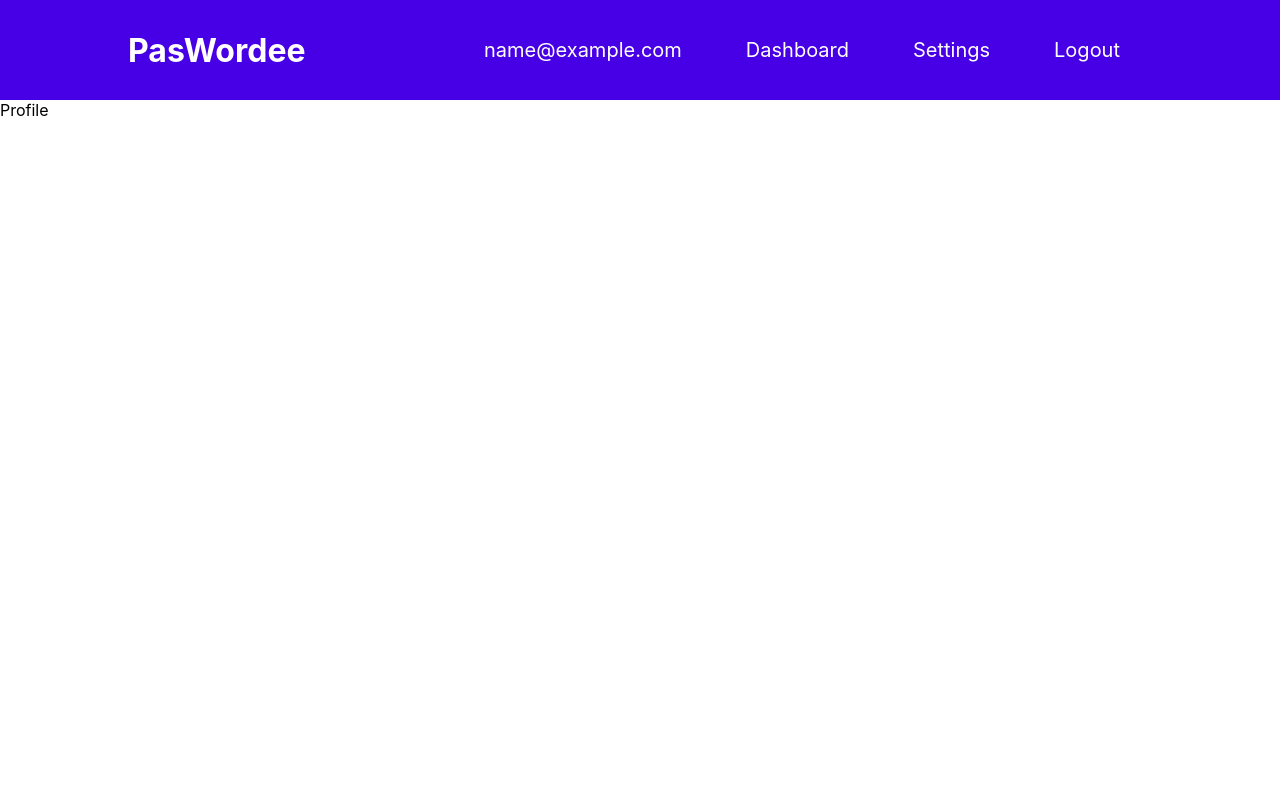
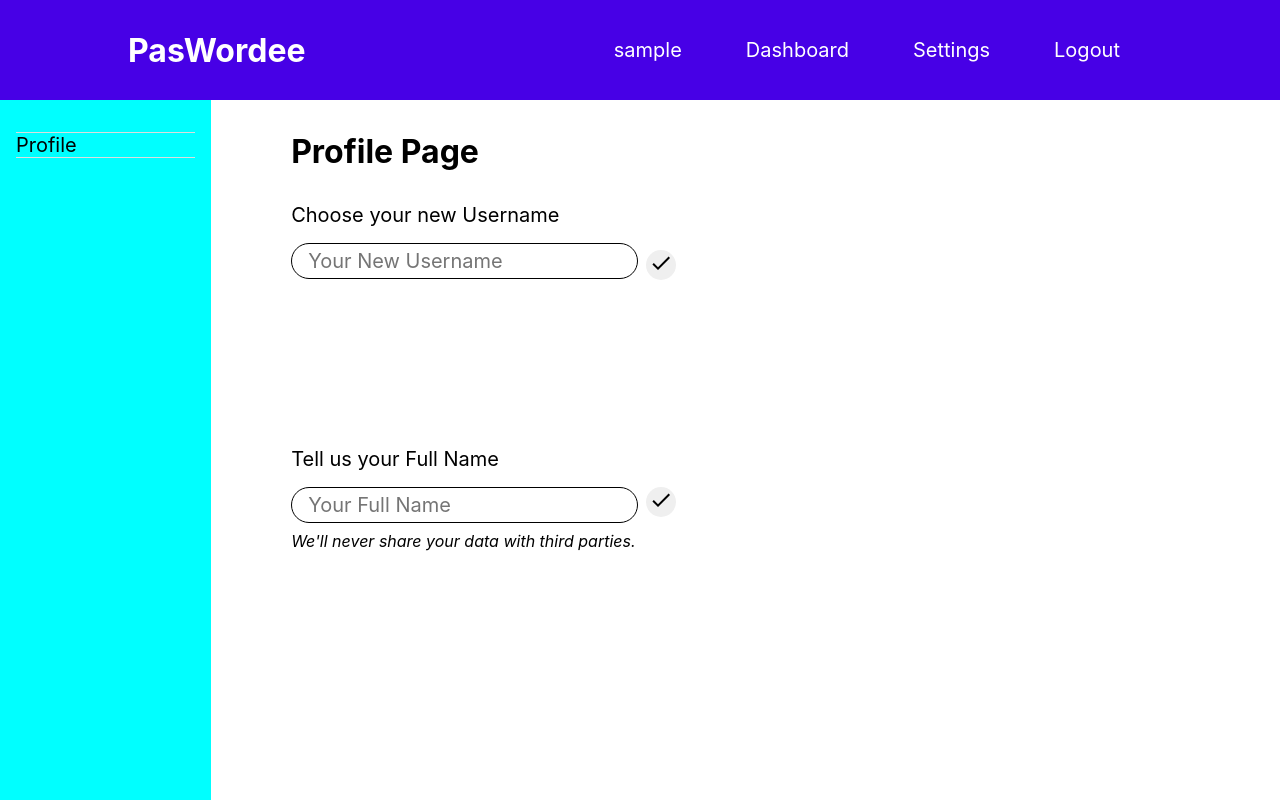
Before and after one commit to nicholascostadev/Passwordee, a React (Create React App) app in the folder client/: page /settings in a window 1280 px wide. Built offline with nearby package versions, Linux system fonts and the light colour scheme; sample sign-in values are in the browser's storage.

Commit message:
Make user able to tell his username and Full Name

```diff
--- a/client/src/Interfaces.ts
+++ b/client/src/Interfaces.ts
@@ -1,5 +1,6 @@
 export interface User {
 	id: string;
 	email: string;
+	username: string;
 	iat: number;
 }
--- a/client/src/components/Navbar/Navbar.css
+++ b/client/src/components/Navbar/Navbar.css
@@ -14,6 +14,7 @@
 
 .navbar__content > div > .mobileSidebar {
 	display: none;
+	min-width: 250px;
 }
 
 .hidden {
@@ -65,6 +66,10 @@
 @media (max-width: 660px) {
 	.navbar__content > div > * {
 		display: none;
+	}
+
+	.navbar__content > .notLoggedIn > * {
+		display: initial;
 	}
 	.navbar__content > div > .hamburger {
 		display: block;
--- a/client/src/components/Navbar/Navbar.tsx
+++ b/client/src/components/Navbar/Navbar.tsx
@@ -82,7 +82,7 @@ function Navbar(): JSX.Element {
 			<div className="navbar__content">
 				{user ? (
 					<div>
-						<p>{user.email}</p>
+						<p>{user.username || user.email}</p>
 						<button onClick={dashboard}>Dashboard</button>
 						<button onClick={settings}>Settings</button>
 						<button onClick={logout}>Logout</button>
@@ -94,14 +94,14 @@ function Navbar(): JSX.Element {
 							<ClearIcon className="closeIcon" />
 						</button>
 						<div className="mobileSidebar hide hidden">
-							<p>{user.email}</p>
+							<p>{user.username || user.email}</p>
 							<button onClick={dashboard}>Dashboard</button>
 							<button onClick={settings}>Settings</button>
 							<button onClick={logout}>Logout</button>
 						</div>
 					</div>
 				) : (
-					<div>
+					<div className="notLoggedIn">
 						<button onClick={login}>Login</button>
 						<button onClick={register}>Register</button>
 					</div>
--- a/client/src/pages/Dashboard/Dashboard.tsx
+++ b/client/src/pages/Dashboard/Dashboard.tsx
@@ -108,7 +108,7 @@ function Dashboard() {
 			<Navbar />
 			{user && (
 				<div className="dashboard__content">
-					<h1>Hello, {user.email}, Welcome back!</h1>
+					<h1>Hello, {user.username || user.email}, Welcome back!</h1>
 					<button className="addWebsite" onClick={() => setCreate(true)}>
 						Add Website
 					</button>
--- a/client/src/pages/Login/Login.css
+++ b/client/src/pages/Login/Login.css
@@ -1,4 +1,3 @@
-
 .login {
 	display: flex;
 	flex-direction: column;
--- a/client/src/pages/Settings/Settings.css
+++ b/client/src/pages/Settings/Settings.css
@@ -0,0 +1,81 @@
+.settings {
+	display: flex;
+}
+
+.settings__sidebar {
+	display: flex;
+	flex-direction: column;
+	background-color: aqua;
+	width: 250px;
+	height: calc(100vh - 100px);
+	padding: 1rem 1rem 0 1rem;
+}
+
+.settings__sidebar > p {
+	font-size: 1.25rem;
+	border-top: 1px solid #ddd;
+	border-bottom: 1px solid #ddd;
+	margin: 1rem 0;
+	cursor: pointer;
+}
+
+.settings__content {
+	width: 100%;
+	height: calc(100vh - 100px);
+	background-color: #fff;
+	padding: 2rem 1rem 2rem 5rem;
+}
+
+.settings__content > h1 {
+	margin-bottom: 2rem;
+}
+
+.profile__change {
+	outline: none;
+	padding: 0.3rem 1rem;
+	border: 1px solid #000;
+	border-radius: 20px;
+	font-size: 1.25rem;
+	margin-bottom: 0.5rem;
+}
+
+.changeUsernameContainer {
+	display: flex;
+	align-items: center;
+	margin-bottom: 10rem;
+}
+
+.changeUsernameForm {
+	display: flex;
+	flex-direction: column;
+}
+
+.changeFullNameForm {
+	display: flex;
+	flex-direction: column;
+}
+
+.changeUsernameForm > label {
+	margin-bottom: 1rem;
+	font-size: 1.25rem;
+}
+
+.changeFullNameForm > label {
+	margin-bottom: 1rem;
+	font-size: 1.25rem;
+}
+
+.changeUsernameForm > div {
+	display: flex;
+	justify-content: center;
+	align-items: center;
+}
+
+.confirmButton {
+	border: none;
+	border-radius: 50%;
+	margin-left: 0.5rem;
+	height: 30px;
+	width: 30px;
+	cursor: pointer;
+}
--- a/client/src/pages/Settings/Settings.tsx
+++ b/client/src/pages/Settings/Settings.tsx
@@ -4,13 +4,18 @@ import jwt_decode from 'jwt-decode';
 import './Settings.css';
 import { User } from '../../Interfaces';
 import { useNavigate } from 'react-router-dom';
+import CheckIcon from '@mui/icons-material/Check';
+import axios from 'axios';
 function Settings() {
 	let navigate = useNavigate();
 	const [user, setUser] = useState<User | null>();
 	const [token, setToken] = useState<string | null>();
+	const [current, setCurrent] = useState<string | null>('profile');
+	const [newUsername, setNewUsername] = useState<string>('');
+	const [fullName, setFullName] = useState<string>('');
+
 	useEffect(() => {
 		const _token = localStorage.getItem('token');
-
 		setToken(_token);
 
 		if (token === null) {
@@ -20,13 +25,125 @@ function Settings() {
 			setUser(data);
 		}
 	}, [token, navigate]);
+
+	const handleUsernameChange = async (e: any) => {
+		e.preventDefault();
+		try {
+			await axios({
+				method: 'POST',
+				url: 'http://localhost:5000/settingsChange',
+				data: { token: token, data: { newUsername: newUsername } },
+			}).then(response => {
+				if (response.data.status === 'error') {
+					alert(response.data.error);
+					console.log(response.data.error);
+					setNewUsername('');
+					console.log(newUsername);
+				} else {
+					console.log(response.data.data);
+					setNewUsername('');
+					console.log(newUsername);
+				}
+			});
+		} catch (err) {
+			console.log(err);
+		}
+	};
+
+	const handleFullNameChange = async (e: any) => {
+		e.preventDefault();
+		try {
+			await axios({
+				method: 'POST',
+				url: 'http://localhost:5000/settingsChange',
+				data: { token: token, data: { fullName: fullName } },
+			}).then(response => {
+				if (response.data.status === 'error') {
+					alert(response.data.error);
+					console.log(response.data.error);
+				} else {
+					console.log(response.data.data);
+					setFullName('');
+				}
+			});
+		} catch (err) {
+			console.log(err);
+		}
+	};
+
 	return (
-		<div className="settings">
+		<>
 			<Navbar />
-			<div className="settings_sidebar">
-				<p>Profile</p>
+			<div className="settings">
+				{user && (
+					<>
+						<div className="settings__sidebar">
+							<p
+								onClick={() => {
+									setCurrent('profile');
+								}}
+							>
+								Profile
+							</p>
+						</div>
+						<div className="settings__content">
+							{current === 'profile' && (
+								<>
+									<h1>Profile Page</h1>
+									<div className="changeUsernameContainer">
+										<form
+											className="changeUsernameForm"
+											onSubmit={handleUsernameChange}
+										>
+											<label htmlFor="">Choose your new Username</label>
+											<div>
+												<input
+													className="profile__change"
+													type="text"
+													aria-label="Change Username"
+													placeholder="Your New Username"
+													onChange={e => {
+														setNewUsername(e.target.value);
+													}}
+													value={newUsername}
+												/>
+												<button type="submit" className="confirmButton">
+													<CheckIcon />
+												</button>
+											</div>
+										</form>
+									</div>
+									<div className="changeFullNameContainer">
+										<form
+											className="changeFullNameForm"
+											onSubmit={handleFullNameChange}
+										>
+											<label htmlFor="">Tell us your Full Name</label>
+											<div>
+												<input
+													className="profile__change"
+													type="text"
+													aria-label="Change Username"
+													placeholder="Your Full Name"
+													onChange={e => {
+														setFullName(e.target.value);
+													}}
+													value={fullName}
+												/>
+												<button type="submit" className="confirmButton">
+													<CheckIcon />
+												</button>
+											</div>
+											<em>We'll never share your data with third parties.</em>
+										</form>
+									</div>
+								</>
+							)}
+						</div>
+					</>
+				)}
 			</div>
-		</div>
+		</>
 	);
 }
 
```
Also changed, not shown: 2 other files (tests, documents, lock files or other folders).
